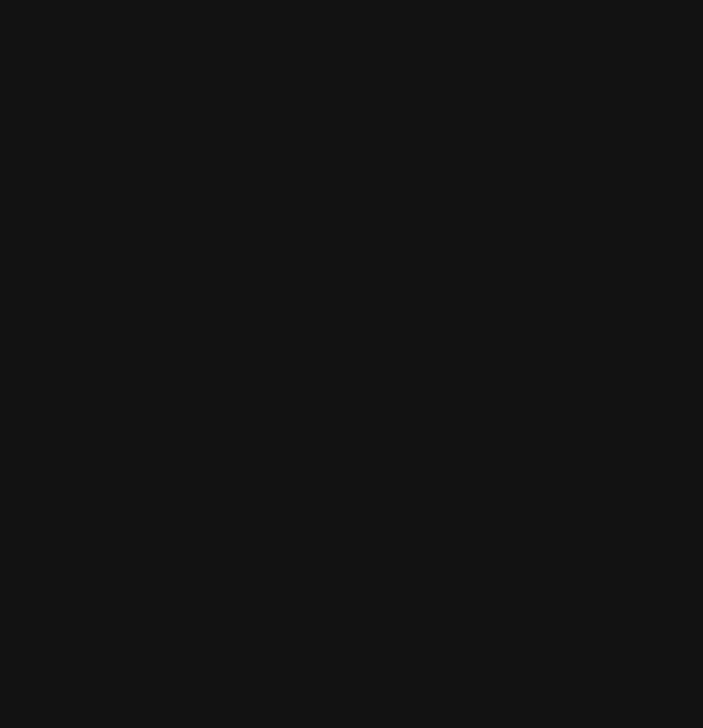
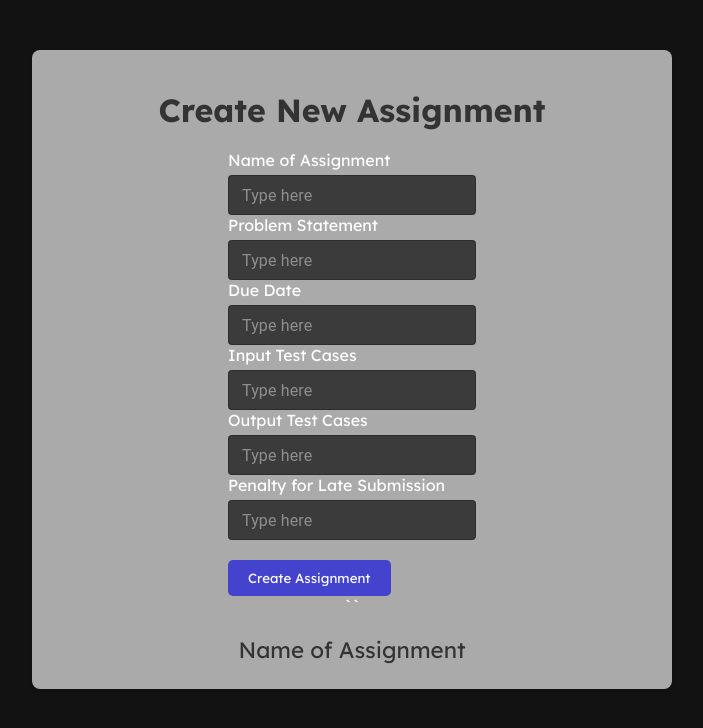
Before and after one commit to Tanmay7404/Overnight_Hackathon_CSEA, a React (Create React App) app in the folder frontend/: page /createAssignment/1 in a window 1280 px wide. Before the commit this address had no page. Shown: the top 728 px of the page, without its empty margins (288-991 px from the left). Built offline with nearby package versions, Linux system fonts and the light colour scheme.

Commit message:
added createAssignment

```diff
--- a/frontend/package.json
+++ b/frontend/package.json
@@ -18,14 +18,13 @@
     "react-bootstrap": "^2.10.0",
     "react-dom": "^18.2.0",
     "react-icons": "^5.0.1",
-    "react-router-dom": "^6.22.0",
+    "react-router-dom": "^6.22.3",
     "react-scripts": "^5.0.1",
     "socket.io": "^4.7.4",
     "socket.io-client": "^4.7.4",
     "swiper": "^11.0.7",
     "url": "^0.11.3",
     "web-vitals": "^2.1.4"
-
   },
   "scripts": {
     "start": "react-scripts start",
--- a/frontend/src/App.js
+++ b/frontend/src/App.js
@@ -4,6 +4,8 @@
 import Register from './pages/register'
 import Login from './pages/login'
 import Assignment from './pages/Assignment';
+import AssignmentList from './pages/AssignmentList';
+import CreateAssignment from './pages/CreateAssignment';
 
 function App() {
 
@@ -15,6 +17,8 @@
     <Route path ="/register" element= {<Register></Register>}/>
     <Route path ="/login" element= {<Login></Login>}/>
     <Route path ="/Assignment" element= {<Assignment></Assignment>}/>
+    <Route path ="/AssignmentList" element= {<AssignmentList></AssignmentList>}/>
+    <Route path="/createAssignment/:roll_no" element={<CreateAssignment></CreateAssignment>}/>
     <Route path ="/homepage" element= {<div style={{backgroundColor:"black"}}></div>}/>
 
     </Routes>
--- /dev/null
+++ b/frontend/src/components/createPages/AssignmentCard.jsx
@@ -0,0 +1,12 @@
+import React from 'react';
+
+function AssignmentCard({ assignment, onClick }) {
+  return (
+    <div className="assignment-card" onClick={() => onClick(assignment)}>
+      <h3>{assignment.name}</h3>
+      <p>Due: {assignment.dueDate}</p>
+    </div>
+  );
+}
+
+export default AssignmentCard;
--- a/frontend/src/pages/Assignment.jsx
+++ b/frontend/src/pages/Assignment.jsx
@@ -3,7 +3,7 @@
 import './Assignment.css';
 
 function Assignment() {
-    var roll_number = 220101099;
+    var roll_no = 220101099;
     var assignment_id = null;
     const [file, setFile] = useState(null);
     const [fileName, setFileName] = useState('');
--- /dev/null
+++ b/frontend/src/pages/AssignmentList.css
@@ -0,0 +1,42 @@
+/* App.css */
+.assignments-container {
+    display: flex;
+    flex-direction: column;
+    align-items: center;
+    margin-top: 20px;
+    max-width: 60%;
+    margin: auto;
+  }
+  .assignment-head {
+    text-align: center;
+    margin-top: 20px;
+    margin-bottom: 40px;
+  }
+  .assignment-card {
+    width: 80%;
+    padding: 20px;
+    margin: 10px;
+    background-color: #727070;
+    border-radius: 8px;
+    box-shadow: 0 4px 8px rgba(0, 0, 0, 0.1);
+    cursor: pointer;
+    transition: transform 0.2s ease-in-out, box-shadow 0.2s ease-in-out;
+  }
+
+  .assignment-card:hover {
+    transform: translateY(-3px);
+    box-shadow: 0 6px 12px rgba(0, 0, 0, 0.15);
+  }
+
+  .create-assignment-btn {
+    background-color: #4CAF50; /* Green */
+    color: white;
+    padding: 10px 20px;
+    margin: 10px 0;
+    border: none;
+    border-radius: 5px;
+    cursor: pointer;
+  }
+  .create-assignment-btn:hover {
+    background-color: #45a049;
+  }
--- /dev/null
+++ b/frontend/src/pages/AssignmentList.js
@@ -0,0 +1,46 @@
+import React, { useState } from 'react';
+import { useNavigate } from 'react-router-dom';
+import AssignmentCard from '../components/createPages/AssignmentCard';
+import './AssignmentList.css';
+
+function AssignmentList() {
+  const [assignments] = useState([
+    { id: 1, name: 'Assignment 1', dueDate: '2023-04-14', description: 'Lorem ipsum dolor sit amet, consectetur adipiscing elit.' },
+    { id: 2, name: 'Assignment 2', dueDate: '2023-04-20', description: 'Suspendisse sodales nunc ut enim fringilla rutrum.' },
+    { id: 3, name: 'Assignment 3', dueDate: '2023-04-25', description: 'Curabitur quis sollicitudin tortor.' },
+  ]);
+  var role = 1;
+  var roll_no = 220101018;
+  const [selectedAssignment, setSelectedAssignment] = useState(null);
+  const navigate = useNavigate(); // Changed from useHistory to useNavigate
+
+  const handleAssignmentClick = (assignment) => {
+    setSelectedAssignment(assignment);
+  };
+
+
+  const handleCreateNewAssignment = () => {
+    navigate(`/create-assignment/${roll_no}`); // Changed method call from history.push to navigate
+  };
+
+
+
+
+  return (
+    <div>
+      <h1 className="assignment-head">Assignments</h1>
+      {role === 1 && (
+        <button className="create-assignment-btn" onClick={handleCreateNewAssignment}>
+          Create New Assignment
+        </button>
+      )}
+      <div className="assignments-container">
+        {assignments.map(assignment => (
+          <AssignmentCard key={assignment.id} assignment={assignment} onClick={handleAssignmentClick} />
+        ))}
+      </div>
+    </div>
+  );
+}
+
+export default AssignmentList;
--- /dev/null
+++ b/frontend/src/pages/CreateAssignment.css
@@ -0,0 +1,68 @@
+/* CreateAssignment.css */
+.create-assignment-container {
+    display: flex;
+    flex-direction: column;
+    align-items: center;
+    padding: 20px;
+    background-color: #aaa; /* Light grey background to ensure contrast */
+    border-radius: 8px;
+    box-shadow: 0 2px 4px rgba(0,0,0,0.1); /* Subtle shadow for depth */
+    width: 50%; /* Or your preferred width */
+    margin: auto; /* Center the container on the page */
+    margin-top: 50px; /* Add some margin from the top */
+}
+
+.create-assignment-container TextInputs,
+.create-assignment-container textarea {
+    margin: 10px 0;
+    padding: 8px;
+    width: 300px;
+    height: 100px; /* Make TextInputss take most of the container width */
+    display: block; /* Ensure each TextInputs is on a new line */
+    border: 1px solid #ccc; /* Subtle border for TextInputss */
+    border-radius: 4px; /* Slightly rounded corners for TextInputss */
+    box-sizing: border-box; /* Include padding and border in the width */
+}
+.create-assignment-container TextInputs{
+    height: 50px;
+}
+.create-assignment-container h1{
+    color: #333;
+    padding: 20px;
+}
+.create-assignment-container button {
+    padding: 10px 20px;
+    background-color: rgba(11, 11, 224, 0.649); /* Green background for the button */
+    color: white; /* White text for contrast */
+    border: none;
+    border-radius: 5px;
+    cursor: pointer;
+    margin-top: 20px; /* Add some space above the button */
+    width: auto; /* Auto width based on content */
+}
+
+.create-assignment-container button:hover {
+    background-color: #45a049; /* Slightly darker green on hover */
+}
+
+/* Additional styles for labels to enhance form readability */
+.create-assignment-container label {
+    display: block;
+    margin-top: 20px;
+    margin-bottom: 5px;
+    color: #333; /* Dark color for readability */
+    font-size: 16px; /* Slightly larger font size for labels */
+}
+
+/* Adjust text color and styling for better visibility and formality */
+.create-assignment-container TextInputs[type='text'],
+.create-assignment-container TextInputs[type='datetime-local'],
+.create-assignment-container textarea {
+    color: #333; /* Dark text color for better contrast */
+    font-family: Arial, sans-serif; /* Formal and readable font */
+
+}
+
+.create-assignment-container label{
+    font-size: 1.4rem;
+}
--- /dev/null
+++ b/frontend/src/pages/CreateAssignment.js
@@ -0,0 +1,125 @@
+import React, { useState } from 'react';
+import { useNavigate } from 'react-router-dom';
+import './CreateAssignment.css';
+import TextInputs from "../components/createPages/textInputs";
+function CreateAssignment() {
+  const navigate = useNavigate();
+  const [formData, setFormData] = useState({
+    title: '',
+    question: '',
+    endTime: '',  // Assume this is the due date as a timestamp
+    testInput: '',
+    testOutput: '',
+    penaltyTime: ''
+  });
+
+  const [title, setTitle] = useState("");
+  const [question, setQuestion] = useState("");
+  const [endTime, setEndTime] = useState("");  // Due date as an ISO string or timestamp
+  const [testInput, setTestInput] = useState("");
+  const [testOutput, setTestOutput] = useState("");
+  const [penaltyTime, setPenaltyTime] = useState("");
+
+//   const handleInputChange = (e) => {
+//     const { name, value } = e.target;
+//     // Handle date conversion to ISO string right away if it's the endTime
+//     const newValue = name === 'endTime' ? new Date(value).toISOString() : value;
+//     setFormData(prevState => ({
+//       ...prevState,
+//       [name]: newValue
+//     }));
+//   };
+
+  const handleSubmit = async (e) => {
+    e.preventDefault();
+    if (!title) {
+      alert('Name of the assignment cannot be empty');
+
+      return;
+    }
+    console.log( JSON.stringify({
+        "title":title,
+        "question":question,
+        "endtime":endTime,
+        "testInput":testInput,
+        "testOutput":testOutput,
+        "penaltyTime":penaltyTime
+      }));
+    // API call to add a new assignment
+    const resp =  await fetch('http://localhost:8080/assignment/addNewAssignment', {
+    method: 'POST',
+    headers: {
+        'Content-Type': 'application/json'
+    },
+    body: JSON.stringify({
+        "title":title,
+        "question":question,
+        "endtime":endTime,
+        "testInput":testInput,
+        "testOutput":testOutput,
+        "penaltyTime":penaltyTime
+      })
+
+})
+.then(response => {
+    if (!response.ok) {
+        // Extract text instead of JSON to handle non-JSON responses
+        return response.text().then(text => {
+            throw new Error(text || 'Error submitting form');
+        });
+    }
+    console.log(response);
+    return response;
+})
+.then(data => {
+    console.log('Success:', data);
+    navigate('/assignments');
+})
+.catch((error) => {
+    console.error('Error:', error);
+    alert('Error creating assignment');
+});
+
+  };
+
+  return (
+    <div className="create-assignment-container">
+      <h1>Create New Assignment</h1>
+      {/* <form onSubmit={handleSubmit}> */}
+
+
+      <form onSubmit={handleSubmit}>
+        <TextInputs name="Name of Assignment" state={title} setState={setTitle} />
+        <TextInputs name="Problem Statement" state={question} setState={setQuestion} type="textarea" />
+        <TextInputs name="Due Date" state={endTime} setState={setEndTime} type="datetime-local" />
+        <TextInputs name="Input Test Cases" state={testInput} setState={setTestInput} />
+        <TextInputs name="Output Test Cases" state={testOutput} setState={setTestOutput} />
+        <TextInputs name="Penalty for Late Submission" state={penaltyTime} setState={setPenaltyTime} type="number" />
+        <button type="submit">Create Assignment</button>
+      </form>``
+
+
+
+
+
+
+        <label>Name of Assignment</label>
+{/*
+        <input type="text" name="title" placeholder="Name of Assignment" onChange={handleInputChange} required />
+        <label>Problem Statement</label>
+        <textarea name="question" placeholder="Problem Statement" onChange={handleInputChange} required></textarea>
+        <label>Due Date</label>
+        <input type="datetime-local" name="endTime" onChange={handleInputChange} required />
+        <label>Input Test Cases</label>
+        <input type="text" name="testInput" placeholder="Test Input" onChange={handleInputChange} required />
+        <label>Output Test Cases</label>
+        <input type="text" name="testOutput" placeholder="Test Output" onChange={handleInputChange} required />
+        <label>Penalty for Late Submission</label>
+        <input type="number" name="penaltyTime" placeholder="Penalty for Late Submission" onChange={handleInputChange} required />
+        <button type="submit">Create Assignment</button>
+      </form> */}
+    </div>
+  );
+}
+
+export default CreateAssignment;
```
Also changed, not shown: 2 other files (tests, documents, lock files or other folders).
